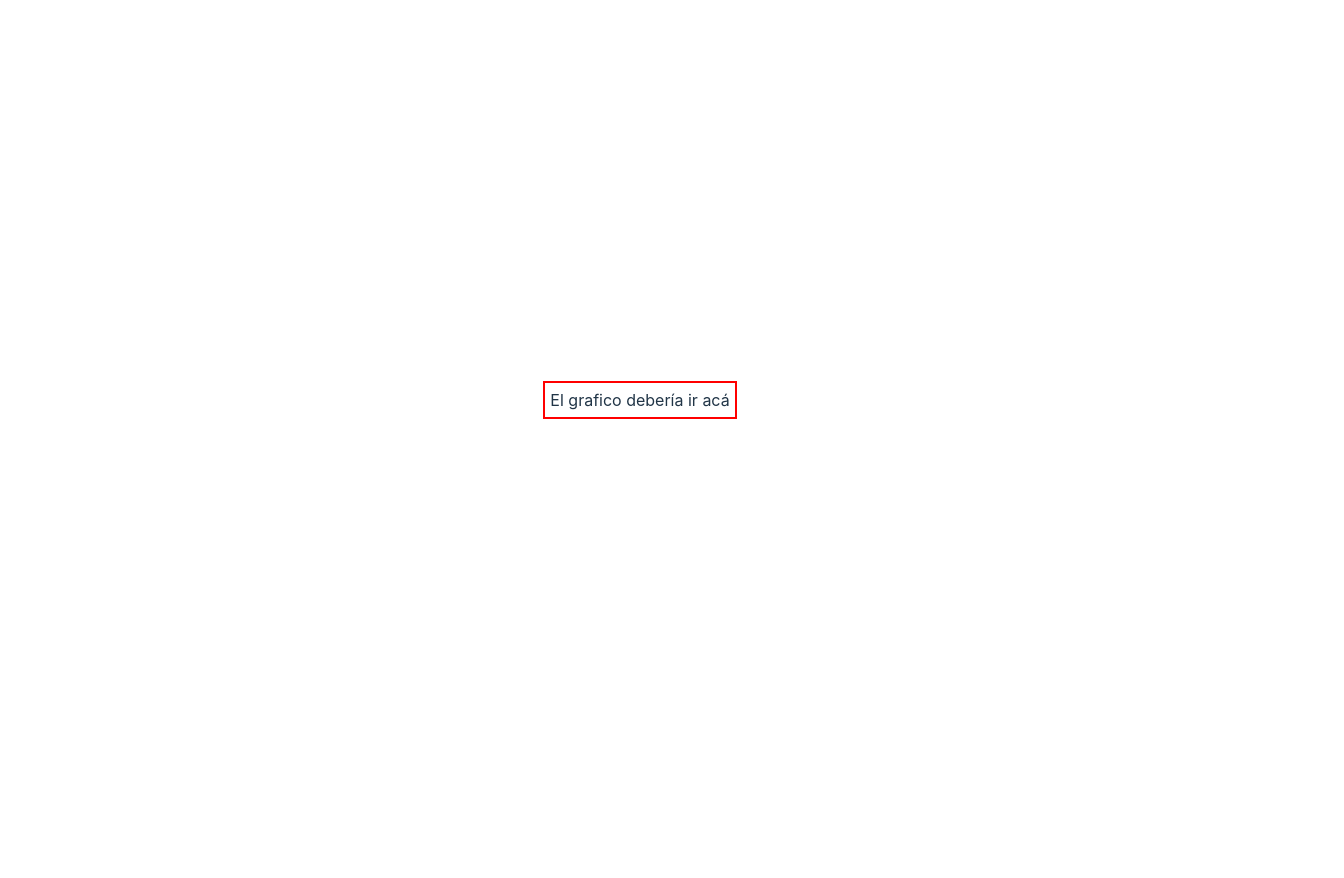
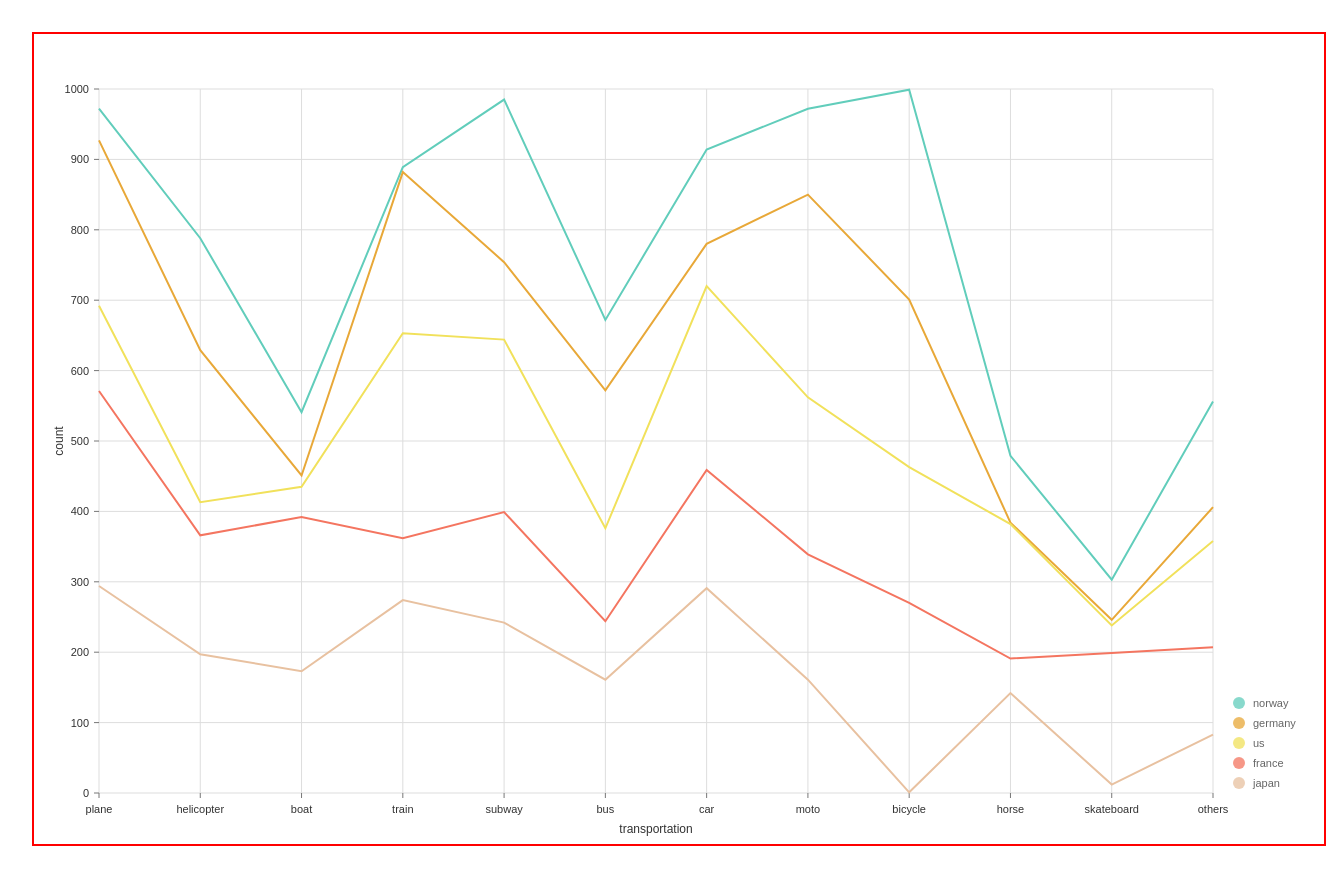
Before and after one commit to molavec/plant-buddy-firebase, a React (Vite) app: page / in a window 1280 px wide. Shown: the whole page, 1344 px wide, since content can reach past the window. Before the commit the page ends 800 px from the top, so only its background shows below. Built offline with nearby package versions, Linux system fonts and the light colour scheme.

Commit message:
first example

```diff
--- a/package.json
+++ b/package.json
@@ -11,6 +11,9 @@
     "deploy": "firebase deploy --only hosting"
   },
   "dependencies": {
+    "@nivo/bar": "^0.83.0",
+    "@nivo/core": "^0.83.0",
+    "@nivo/line": "^0.83.0",
     "react": "^18.2.0",
     "react-dom": "^18.2.0"
   },
--- a/src/App.tsx
+++ b/src/App.tsx
@@ -1,12 +1,13 @@
 import './App.css'
 import ChartBox from './components/ChartBox'
+import NivoLineChartExample from './components/NivoLineChartExample'
 
 function App() {
 
   return (
     <>
       <ChartBox>
-        El grafico debería ir acá
+        <NivoLineChartExample/>
       </ChartBox>
     </>
   )
--- a/src/components/ChartBox/index.css
+++ b/src/components/ChartBox/index.css
@@ -1,4 +1,7 @@
 .chart-box {
   border: #ff0000 2px solid;
   padding: 5px;
+  width: 100vw;
+  height: 100vh;
+
 }
--- /dev/null
+++ b/src/components/NivoLineChartExample/data.tsx
@@ -0,0 +1,274 @@
+const data = [
+  {
+    id: 'japan',
+    color: 'hsl(146, 70%, 50%)',
+    data: [
+      {
+        x: 'plane',
+        y: 294,
+      },
+      {
+        x: 'helicopter',
+        y: 197,
+      },
+      {
+        x: 'boat',
+        y: 173,
+      },
+      {
+        x: 'train',
+        y: 274,
+      },
+      {
+        x: 'subway',
+        y: 242,
+      },
+      {
+        x: 'bus',
+        y: 161,
+      },
+      {
+        x: 'car',
+        y: 291,
+      },
+      {
+        x: 'moto',
+        y: 161,
+      },
+      {
+        x: 'bicycle',
+        y: 1,
+      },
+      {
+        x: 'horse',
+        y: 142,
+      },
+      {
+        x: 'skateboard',
+        y: 12,
+      },
+      {
+        x: 'others',
+        y: 83,
+      },
+    ],
+  },
+  {
+    id: 'france',
+    color: 'hsl(293, 70%, 50%)',
+    data: [
+      {
+        x: 'plane',
+        y: 277,
+      },
+      {
+        x: 'helicopter',
+        y: 169,
+      },
+      {
+        x: 'boat',
+        y: 219,
+      },
+      {
+        x: 'train',
+        y: 88,
+      },
+      {
+        x: 'subway',
+        y: 157,
+      },
+      {
+        x: 'bus',
+        y: 83,
+      },
+      {
+        x: 'car',
+        y: 168,
+      },
+      {
+        x: 'moto',
+        y: 178,
+      },
+      {
+        x: 'bicycle',
+        y: 269,
+      },
+      {
+        x: 'horse',
+        y: 49,
+      },
+      {
+        x: 'skateboard',
+        y: 187,
+      },
+      {
+        x: 'others',
+        y: 124,
+      },
+    ],
+  },
+  {
+    id: 'us',
+    color: 'hsl(276, 70%, 50%)',
+    data: [
+      {
+        x: 'plane',
+        y: 121,
+      },
+      {
+        x: 'helicopter',
+        y: 47,
+      },
+      {
+        x: 'boat',
+        y: 43,
+      },
+      {
+        x: 'train',
+        y: 291,
+      },
+      {
+        x: 'subway',
+        y: 245,
+      },
+      {
+        x: 'bus',
+        y: 132,
+      },
+      {
+        x: 'car',
+        y: 261,
+      },
+      {
+        x: 'moto',
+        y: 223,
+      },
+      {
+        x: 'bicycle',
+        y: 193,
+      },
+      {
+        x: 'horse',
+        y: 191,
+      },
+      {
+        x: 'skateboard',
+        y: 39,
+      },
+      {
+        x: 'others',
+        y: 151,
+      },
+    ],
+  },
+  {
+    id: 'germany',
+    color: 'hsl(342, 70%, 50%)',
+    data: [
+      {
+        x: 'plane',
+        y: 235,
+      },
+      {
+        x: 'helicopter',
+        y: 216,
+      },
+      {
+        x: 'boat',
+        y: 16,
+      },
+      {
+        x: 'train',
+        y: 229,
+      },
+      {
+        x: 'subway',
+        y: 110,
+      },
+      {
+        x: 'bus',
+        y: 196,
+      },
+      {
+        x: 'car',
+        y: 60,
+      },
+      {
+        x: 'moto',
+        y: 288,
+      },
+      {
+        x: 'bicycle',
+        y: 238,
+      },
+      {
+        x: 'horse',
+        y: 2,
+      },
+      {
+        x: 'skateboard',
+        y: 8,
+      },
+      {
+        x: 'others',
+        y: 48,
+      },
+    ],
+  },
+  {
+    id: 'norway',
+    color: 'hsl(202, 70%, 50%)',
+    data: [
+      {
+        x: 'plane',
+        y: 45,
+      },
+      {
+        x: 'helicopter',
+        y: 159,
+      },
+      {
+        x: 'boat',
+        y: 90,
+      },
+      {
+        x: 'train',
+        y: 7,
+      },
+      {
+        x: 'subway',
+        y: 231,
+      },
+      {
+        x: 'bus',
+        y: 100,
+      },
+      {
+        x: 'car',
+        y: 134,
+      },
+      {
+        x: 'moto',
+        y: 122,
+      },
+      {
+        x: 'bicycle',
+        y: 298,
+      },
+      {
+        x: 'horse',
+        y: 95,
+      },
+      {
+        x: 'skateboard',
+        y: 57,
+      },
+      {
+        x: 'others',
+        y: 150,
+      },
+    ],
+  },
+]
+
+export default data
--- /dev/null
+++ b/src/components/NivoLineChartExample/index.tsx
@@ -0,0 +1,77 @@
+// install (please try to align the version of installed @nivo packages)
+// yarn add @nivo/line
+import { ResponsiveLine } from '@nivo/line'
+import data from './data'
+
+// make sure parent container have a defined height when using
+// responsive component, otherwise height will be 0 and
+// no chart will be rendered.
+// website examples showcase many properties,
+// you'll often use just a few of them.
+const NivoLineChartExample = () => (
+  <ResponsiveLine
+    data={data}
+    margin={{ top: 50, right: 110, bottom: 50, left: 60 }}
+    xScale={{ type: 'point' }}
+    yScale={{
+      type: 'linear',
+      min: 'auto',
+      max: 'auto',
+      stacked: true,
+      reverse: false,
+    }}
+    yFormat=" >-.2f"
+    axisTop={null}
+    axisRight={null}
+    axisBottom={{
+      tickSize: 5,
+      tickPadding: 5,
+      tickRotation: 0,
+      legend: 'transportation',
+      legendOffset: 36,
+      legendPosition: 'middle',
+    }}
+    axisLeft={{
+      tickSize: 5,
+      tickPadding: 5,
+      tickRotation: 0,
+      legend: 'count',
+      legendOffset: -40,
+      legendPosition: 'middle',
+    }}
+    pointSize={10}
+    pointColor={{ theme: 'background' }}
+    pointBorderWidth={2}
+    pointBorderColor={{ from: 'serieColor' }}
+    pointLabelYOffset={-12}
+    useMesh={true}
+    legends={[
+      {
+        anchor: 'bottom-right',
+        direction: 'column',
+        justify: false,
+        translateX: 100,
+        translateY: 0,
+        itemsSpacing: 0,
+        itemDirection: 'left-to-right',
+        itemWidth: 80,
+        itemHeight: 20,
+        itemOpacity: 0.75,
+        symbolSize: 12,
+        symbolShape: 'circle',
+        symbolBorderColor: 'rgba(0, 0, 0, .5)',
+        effects: [
+          {
+            on: 'hover',
+            style: {
+              itemBackground: 'rgba(0, 0, 0, .03)',
+              itemOpacity: 1,
+            },
+          },
+        ],
+      },
+    ]}
+  />
+);
+
+export default NivoLineChartExample
```
Also changed, not shown: 1 other file (tests, documents, lock files or other folders).
